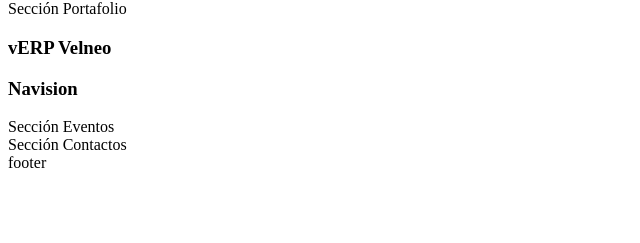
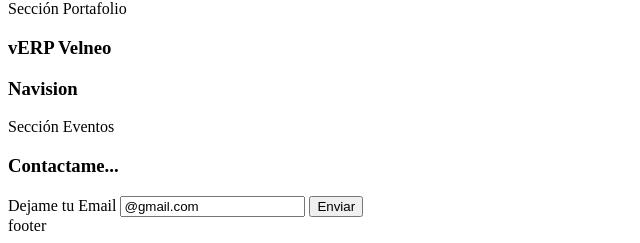
Before and after one commit to alexgandara/alexgandara, a plain HTML site: page index.html in a window 1280 px wide. Shown: the part 1107-1350 px from the top of the page, without its empty margins (0-640 px from the left). Before the commit the page ends 1287 px from the top, so only its background shows below. Drawn offline with Linux system fonts and the light colour scheme.

Commit message:
formularios

```diff
--- a/index.html
+++ b/index.html
@@ -55,7 +55,15 @@
             <h3>Navision</h3>
         </section>
         <section>Sección Eventos</section>
-        <section>Sección Contactos</section>
+        <section>
+            <form action="/subscripcion/">
+                <h3>Contactame...</h3>
+                <label for="email">Dejame tu Email</label>
+                <input type="email" placeholder="Dejame tu Email" value="@gmail.com" id="email">
+
+                <button>Enviar</button>
+            </form>
+        </section>
 
         <footer>
                 footer
```
